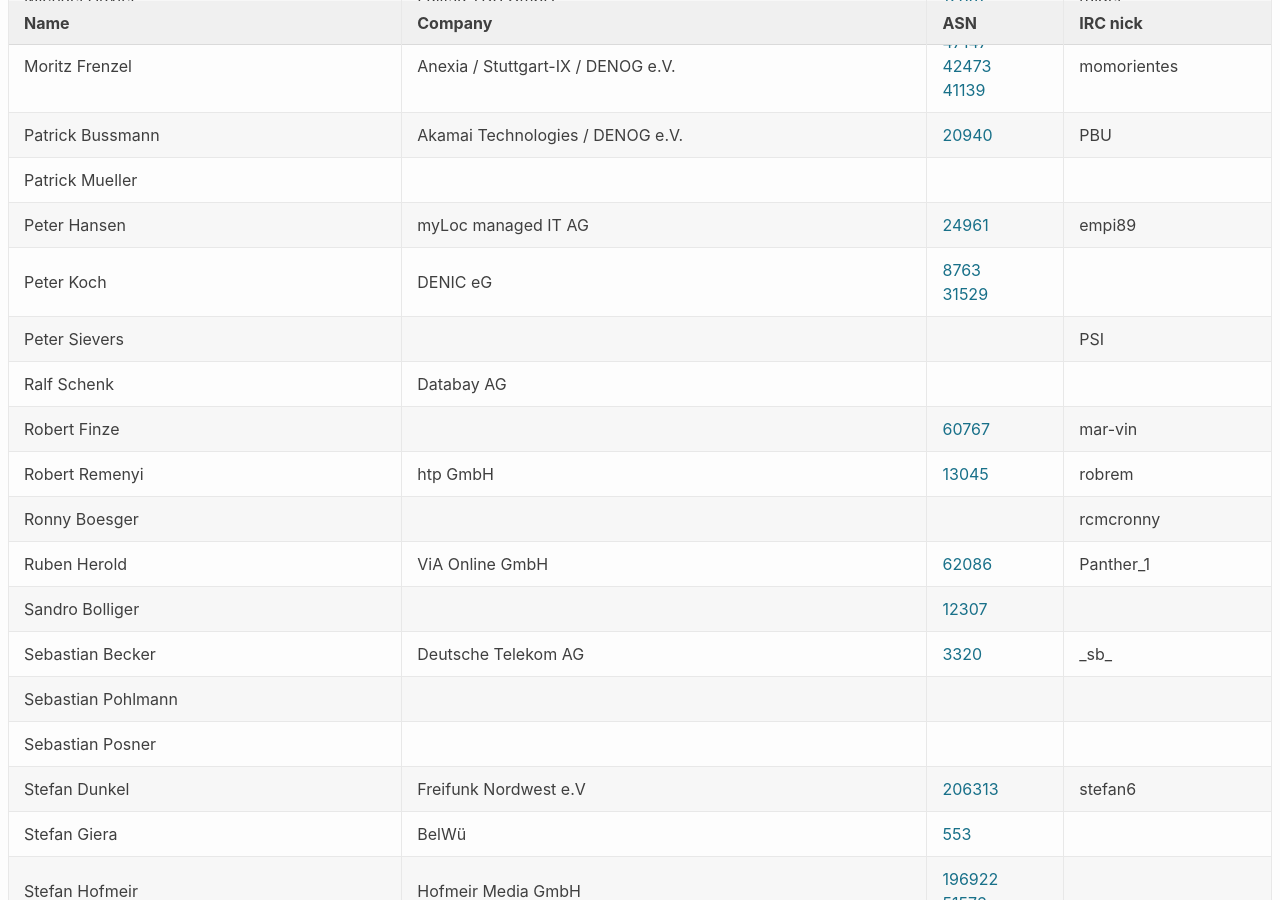
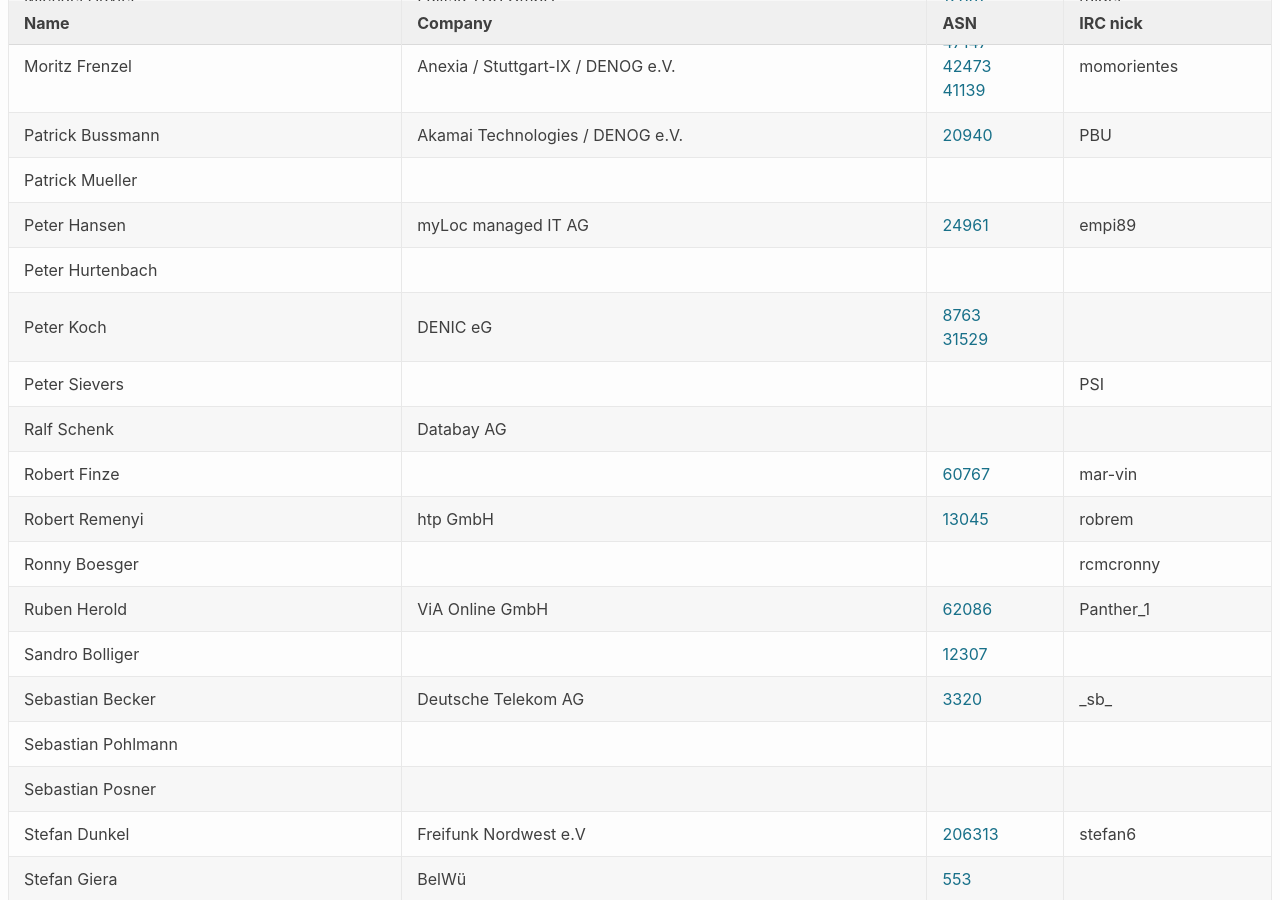
Before and after one commit to denog/pretix-attendeelist, a Jekyll site: the page built from denog2020.markdown, in a window 1280 px wide and 900 px high, scrolled down 2230 px. Built offline with Jekyll 4.4.1, drawn with Linux system fonts in a browser that asks for light colours.

Commit message:
Latest data: Fri Jan 22 18:36:00 UTC 2021

```diff
--- a/_data/attendees_meetup2021-01.json
+++ b/_data/attendees_meetup2021-01.json
@@ -288,6 +288,12 @@
     "asn": "24961"
   },
   {
+    "name": "Peter Hurtenbach",
+    "company": null,
+    "irc": null,
+    "asn": null
+  },
+  {
     "name": "Peter Koch",
     "company": "DENIC eG",
     "irc": null,
```
